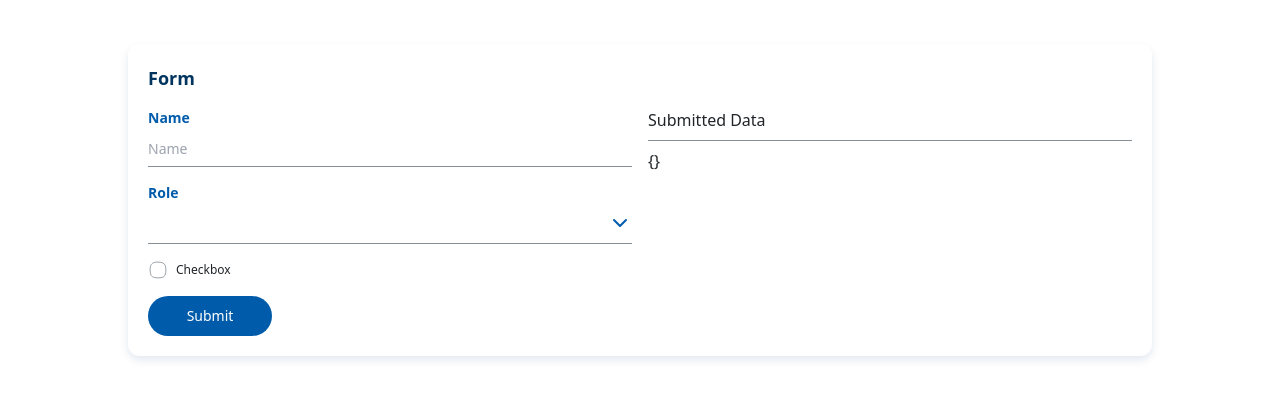
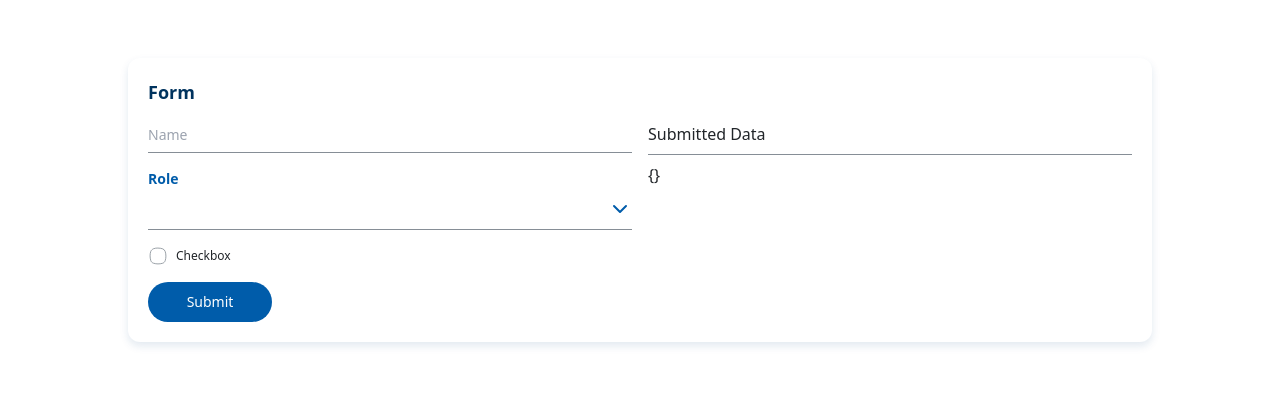
Before and after one commit to shrall/lighthouse-ui, a React (Vite) app: page /form in a window 1280 px wide. Shown: the part 200-600 px from the top of the page. Built offline with nearby package versions, Linux system fonts and the light colour scheme.

Commit message:
feat(form-input): update to use input component directly

```diff
--- a/src/pages/form/components/FormInput.tsx
+++ b/src/pages/form/components/FormInput.tsx
@@ -1,28 +1,10 @@
 import * as React from "react";
 
-import { cn } from "@/lib/utils";
 import { Control, Controller, FieldValues, Path } from "react-hook-form";
-
-type InputStyle = "outline" | "underline";
+import { Input, InputProps } from "@/components/ui/input";
 
 export interface FormInputProps<TFieldValues extends FieldValues>
-  extends React.InputHTMLAttributes<HTMLInputElement> {
-  container?: { className?: string };
-  inputStyle?: InputStyle;
-  leftNode?: React.ReactNode;
-  rightNode?: React.ReactNode;
-  regex?:
-    | {
-        type: "number";
-      }
-    | {
-        type: "custom";
-        pattern: RegExp;
-      };
-  helperText?: string;
-  alignment?: "vertical" | "horizontal";
-  label?: string;
-  tooltip?: React.ReactNode;
+  extends InputProps {
   control: Control<TFieldValues>;
   name: Path<TFieldValues>;
 }
@@ -75,66 +57,7 @@ const FormInput = React.forwardRef(
           const errorMessage = fieldState.error?.message;
 
           return (
-            <div
-              className={cn(
-                "lui-flex lui-w-full lui-items-start",
-                alignment === "vertical" && "lui-flex-col lui-gap-y-2",
-                alignment === "horizontal" && "lui-flex-row lui-gap-x-6",
-                container && container.className,
-              )}
-            >
-              {label && (
-                <div
-                  className={cn(
-                    "lui-flex lui-items-start lui-gap-x-2",
-                    alignment === "horizontal" &&
-                      "lui-min-w-[156px] lui-max-w-[156px]",
-                  )}
-                >
-                  <label
-                    htmlFor={name}
-                    className="lui-text-start lui-text-sm lui-font-semibold lui-text-ocean-primary-10 lui-break-anywhere"
-                  >
-                    {label}
-                  </label>
-                  {tooltip && tooltip}
-                </div>
-              )}
-              <div className="lui-flex lui-w-full lui-flex-col lui-items-start lui-gap-y-1">
-                <div
-                  className={cn(
-                    "lui-flex lui-w-full lui-items-center lui-gap-x-2 lui-text-sm placeholder:lui-text-ocean-dark-10 focus-within:lui-border-ocean-primary-10 has-[svg]:lui-text-ocean-dark-10",
-                    inputStyle === "outline" &&
-                      "lui-rounded-lg lui-bg-ocean-light-20 lui-px-3 lui-py-2",
-                    inputStyle === "underline" &&
-                      "lui-border-b lui-border-ocean-dark-10 lui-pb-1.5",
-                    inputStyle === "underline" &&
-                      type === "password" &&
-                      value &&
-                      "lui-text-xl lui-tracking-[10px]",
-                    inputStyle === "outline" &&
-                      disabled &&
-                      "lui-bg-ocean-light-20 lui-text-ocean-light-40 has-[svg]:lui-text-ocean-light-40",
-                    inputStyle === "underline" &&
-                      disabled &&
-                      "lui-border-ocean-light-40 lui-text-ocean-light-40 has-[svg]:lui-text-ocean-light-40",
-                    errorMessage && "lui-border-ocean-danger-20",
-                  )}
-                >
-                  {leftNode}
-                  <input
-                    id={name}
-                    type={type}
-                    className={cn(
-                      "lui-w-full lui-text-ocean-dark-30 lui-outline-none disabled:placeholder:lui-text-ocean-light-40",
-                      inputStyle === "outline" &&
-                        "lui-bg-ocean-light-20 focus:placeholder:lui-text-ocean-light-40",
-                      inputStyle === "underline" &&
-                        "lui-h-6 disabled:lui-bg-white",
-                      className,
-                    )}
-                    disabled={disabled}
-                    maxLength={maxLength ?? Infinity}
+            <Input
               {...props}
               {...field}
               ref={(e) => {
@@ -148,22 +71,8 @@ const FormInput = React.forwardRef(
               onChange={(e) => {
                 field.onChange(handleChange(e));
               }}
+              errorMessage={errorMessage}
             />
-                  {rightNode}
-                </div>
-                {(errorMessage || helperText) && (
-                  <span
-                    className={cn(
-                      "lui-text-xs lui-text-ocean-dark-10",
-                      disabled && "lui-text-ocean-light-40",
-                      errorMessage && "lui-text-ocean-danger-20",
-                    )}
-                  >
-                    {errorMessage ? errorMessage : helperText}
-                  </span>
-                )}
-              </div>
-            </div>
           );
         }}
       />
```
Lines whose indentation alone changed are shown as unchanged.
